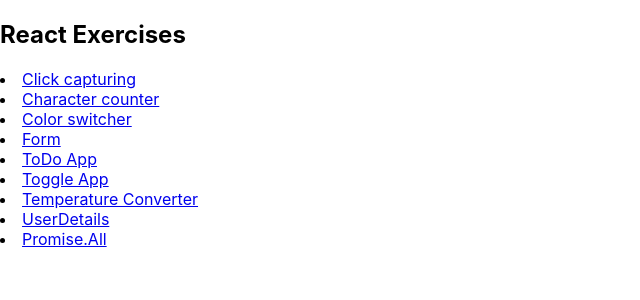
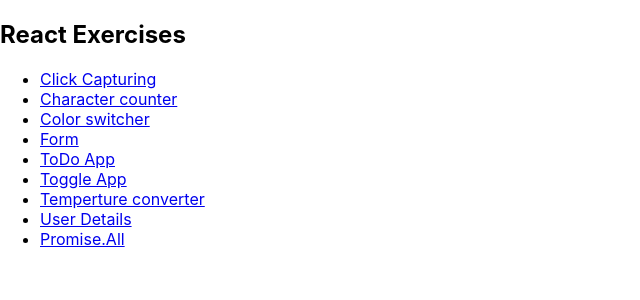
Before and after one commit to simmiw/react-practice, a React (Create React App) app: page / in a window 1280 px wide. Shown: the top 300 px of the page, without its empty margins (0-640 px from the left). Built offline with nearby package versions, Linux system fonts and the light colour scheme.

Commit message:
Code refactoring

```diff
--- a/src/concepts/home/Home.js
+++ b/src/concepts/home/Home.js
@@ -1,37 +1,56 @@
 import React from "react";
 import { Link } from "react-router-dom";
 
+const listOfConcepts = [
+  {
+    title: "Click Capturing",
+    link: "./click-capturing"
+  },
+  {
+    title: "Character counter",
+    link: "/character-counter"
+  },
+  {
+    title: "Color switcher",
+    link: "/color-switcher"
+  },
+  {
+    title: "Form",
+    link: "/form"
+  },
+  {
+    title: "ToDo App",
+    link: "/todo-app"
+  },
+  {
+    title: "Toggle App",
+    link: "/toggle-app"
+  },
+  {
+    title: "Temperture converter",
+    link: "/temperature-converter"
+  },
+  {
+    title: "User Details",
+    link: "/userdetails"
+  },
+  {
+    title: "Promise.All",
+    link: "/promise-all"
+  }
+]
+
 const Home = () => {
+
+
   return (
     <>
       <h2> React Exercises</h2>
-      <li>
-        <Link to="./click-capturing">Click capturing</Link>
-      </li>
-      <li>
-        <Link to="/character-counter">Character counter</Link>
-      </li>
-      <li>
-        <Link to="/color-switcher">Color switcher</Link>
-      </li>
-      <li>
-        <Link to="/form">Form</Link>
-      </li>
-      <li>
-        <Link to="/todo-app">ToDo App</Link>
-      </li>
-      <li>
-        <Link to="/toggle-app">Toggle App</Link>
-      </li>
-      <li>
-        <Link to="/temperature-converter">Temperature Converter</Link>
-      </li>
-      <li>
-        <Link to="/userdetails">UserDetails</Link>
-      </li>
-      <li>
-        <Link to="/promise-all">Promise.All</Link>
-      </li>
+      <ul>
+        {listOfConcepts.map((concept) => {
+          return <li><Link to={`/${concept.link}`}>{concept.title}</Link></li>
+        })}
+      </ul>
     </>
   );
 };
```
